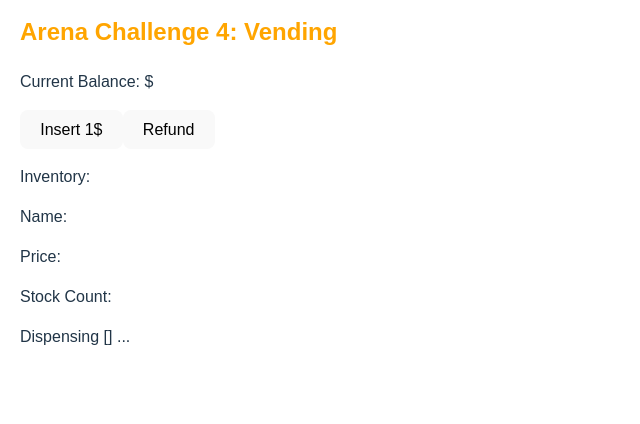
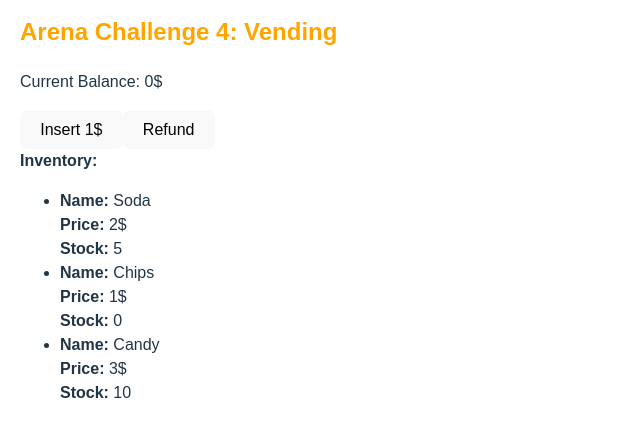
Before and after one commit to kiandavey/react-mastery-path, a React (Vite) app: page /arena in a window 1280 px wide. Shown: the part 891-1315 px from the top of the page, without its empty margins (0-640 px from the left). Before the commit the page ends 1256 px from the top, so only its background shows below. Built offline with nearby package versions, Linux system fonts and the light colour scheme; no server answers.

Commit message:
Arena 4: Completed Vending Machine with complex state

```diff
--- a/src/challenges/Arena4-Vending.jsx
+++ b/src/challenges/Arena4-Vending.jsx
@@ -1,23 +1,73 @@
+import { useState, useEffect } from 'react';
 
 export default function Arena4() {
+
+    const [money, setMoney] = useState(0);
+    const [inventory, setInventory] = useState([
+                        {id: 1, name: "Soda", price: 2, stock: 5},
+                        {id: 2, name: "Chips", price: 1, stock: 0},
+                        {id: 3, name: "Candy", price: 3, stock: 10}]);
+    const [statusMessage, setStatusMessage] = useState("");
+
+    function purchase(item) {
+        if(item.stock <= 0) {
+            setStatusMessage("Out of stock")
+            return;
+        }
+
+        if (money < item.price) {
+           setStatusMessage("Need more money")
+           return;
+        }
+
+        setMoney(prev => prev - item.price);
+
+        setInventory(prevInventory =>
+            prevInventory.map(i =>
+                i.id === item.id
+                ? {...i, stock: i.stock - 1}
+                : i
+            )
+        );
+
+        setStatusMessage(`Dispensing ${item.name}`);
+    }
+
+    useEffect(() => {
+        if(!statusMessage) return;
+
+        const timer = setTimeout(() => {
+            setStatusMessage("");
+        }, 3000);
+
+        return () => clearTimeout(timer);
+
+    }, [statusMessage]);
+
     return (
         <div>
             <h2 style={{color: 'orange'}}>Arena Challenge 4: Vending</h2>
 
             <div>
-                <p>Current Balance: $</p>
-                <button>Insert 1$</button>
-                <button>Refund</button>
+                <p>Current Balance: {money}$</p>
+                <button onClick={() => setMoney(money + 1)}>Insert 1$</button>
+                <button onClick={() => {setMoney(0)}}>Refund</button>
             </div>
 
             <div>
-                <p>Inventory: </p>
-                <p>Name: </p>
-                <p>Price: </p>
-                <p>Stock Count: </p>
+                <strong>Inventory: </strong>
+                <ul>
+                    {inventory.map(item => (
+                        <li key={item.id}>
+                        <strong onClick={() => purchase(item)}>Name: </strong> {item.name} <br/>
+                        <strong>Price: </strong> {item.price}$<br/>
+                        <strong>Stock: </strong> {item.stock}
+                        </li>
+                    ))}
+                </ul>
             </div>
 
-            <p>Dispensing [] ...</p>
+            <strong>Status Message: {statusMessage}</strong>
 
         </div>
     );
```
